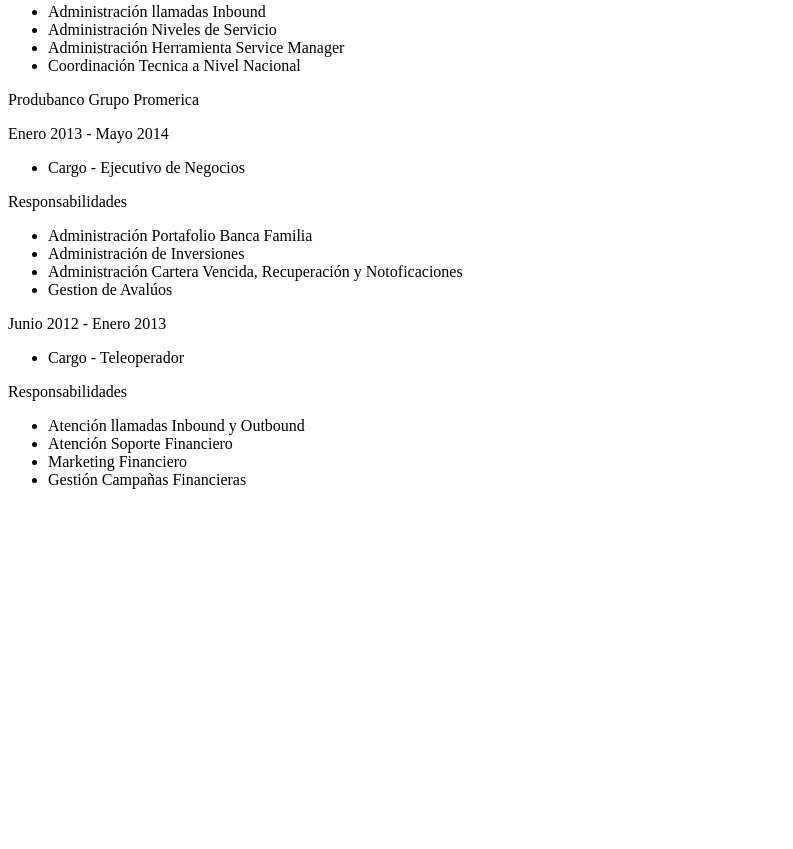
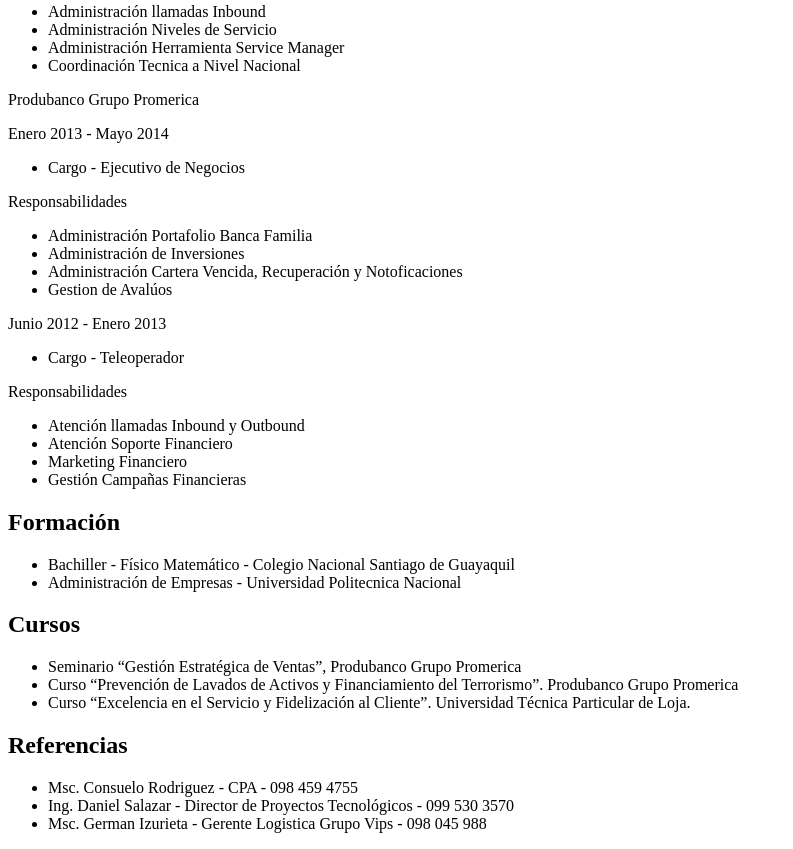
Before and after one commit to chevitoCode/CV-Marco-Canarejo, a plain HTML site: page index.html in a window 1280 px wide. Shown: the part 384-1233 px from the top of the page, without its empty margins (0-793 px from the left). Before the commit the page ends 889 px from the top, so only its background shows below. Drawn offline with Linux system fonts and the light colour scheme.

Commit message:
Se añade formacion y experiencia html

```diff
--- a/index.html
+++ b/index.html
@@ -47,7 +47,29 @@
             <li>Marketing Financiero</li<<>
             <li>Gestión Campañas Financieras</li>
         </ul>
+        <h2>Formación</h2>
+        <ul>
+            <li>Bachiller - Físico Matemático - Colegio Nacional Santiago de Guayaquil</li>
+            <li>Administración de Empresas - Universidad Politecnica Nacional</li>
+        </ul>
+        <h2>Cursos</h2>
+        <ul>
+            <li>Seminario “Gestión Estratégica de Ventas”, Produbanco Grupo Promerica</li>
+            <li>Curso “Prevención de Lavados de Activos y Financiamiento del
+                Terrorismo”. Produbanco Grupo Promerica</li>
+            <li>Curso “Excelencia en el Servicio y Fidelización al Cliente”. Universidad
+                Técnica Particular de Loja.
+                </li>
+        </ul>
+        <h2>Referencias</h2>
+        <ul>
+            <li>Msc. Consuelo Rodriguez - CPA - 098 459 4755</li>
+            <li>Ing. Daniel Salazar - Director de Proyectos Tecnológicos - 099 530 3570</li>
+            <li>Msc. German Izurieta - Gerente Logistica Grupo Vips - 098 045 988</li>
+        </ul>
     </main>
+    <footer>
 
+    </footer>
 </body>
 </html>
```
